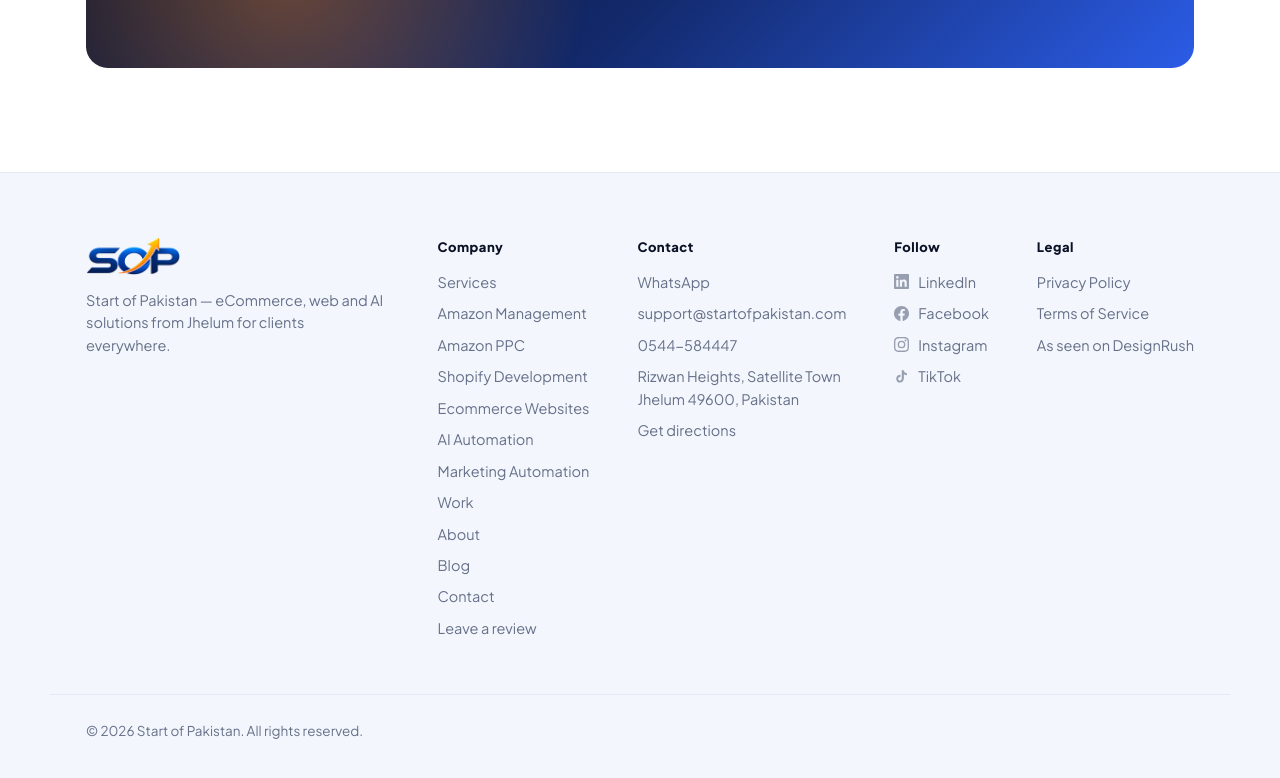
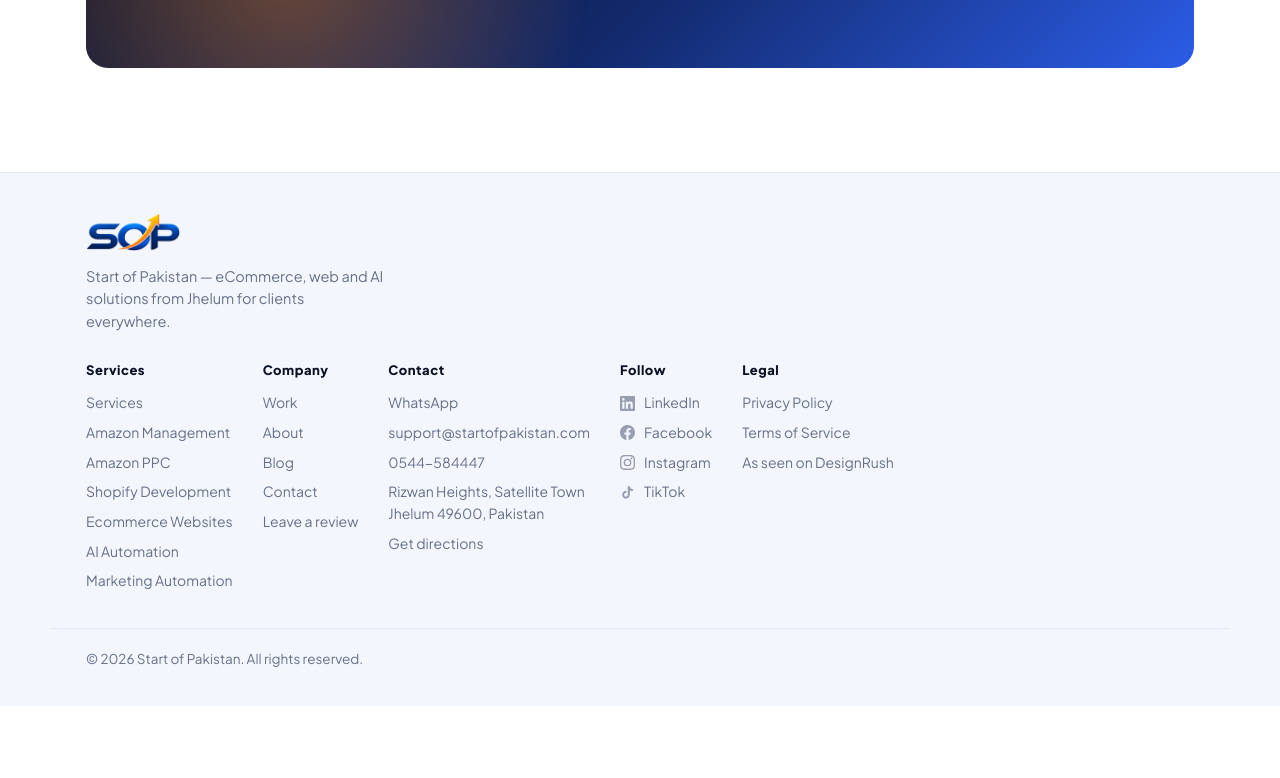
Before and after one commit to startofpakistan1-svg/sop-website, a Next.js app: page /services in a window 1280 px wide. Shown: the part 8081-8859 px from the top of the page. After the commit the page ends 8787 px from the top, so only its background shows below. Built offline with nearby package versions, Linux system fonts and the light colour scheme.

Commit message:
Fix footer layout

```diff
--- a/src/app/globals.css
+++ b/src/app/globals.css
@@ -569,17 +569,23 @@
 .nf-actions{display:flex;gap:14px;margin-top:36px;flex-wrap:wrap}
 
 /* ============ FOOTER ============ */
-footer{padding:64px 0 44px;border-top:1px solid var(--hair);background:var(--mist)}
-.foot{display:flex;justify-content:space-between;gap:40px;flex-wrap:wrap}
+footer{padding:40px 0 36px;border-top:1px solid var(--hair);background:var(--mist)}
+.foot{display:flex;justify-content:space-between;gap:28px 40px;flex-wrap:wrap}
 .foot p{color:var(--ash);font-size:14.5px;margin-top:14px;max-width:300px}
-.foot-links{display:flex;gap:48px;flex-wrap:wrap}
-.foot-col h4{font-size:13px;font-weight:800;letter-spacing:.04em;margin-bottom:14px}
-.foot-col a,.foot-col span{display:block;color:var(--ash);font-size:14.5px;margin-bottom:9px;transition:color .3s ease,transform .35s var(--e)}
+/* one column on phones, two from sm, three from md, a single row from lg */
+.foot-links{display:grid;grid-template-columns:1fr;gap:24px 40px}
+@media (min-width:640px){.foot-links{grid-template-columns:repeat(2,auto)}}
+@media (min-width:768px){.foot-links{grid-template-columns:repeat(3,auto)}}
+@media (min-width:1024px){.foot-links{grid-template-columns:repeat(5,auto);gap:24px 30px}}
+.foot-col h4{font-size:13px;font-weight:800;letter-spacing:.04em;margin-bottom:12px}
+.foot-col a,.foot-col span{display:block;color:var(--ash);font-size:14px;margin-bottom:8px;transition:color .3s ease,transform .35s var(--e)}
 .foot-col a:hover{color:var(--ink);transform:translateX(3px)}
 .foot-col a.foot-social{display:flex;align-items:center;gap:9px}
 .foot-col a.foot-social .ico{opacity:.65;transition:opacity .3s ease}
 .foot-col a.foot-social:hover .ico{opacity:1}
-.copy{margin-top:46px;padding-top:26px;border-top:1px solid var(--hair);color:var(--ash);font-size:13.5px}
+.copy{margin-top:28px;padding-top:20px;border-top:1px solid var(--hair);color:var(--ash);font-size:13.5px}
+/* clear the fixed WhatsApp / chat buttons so they never sit over footer text */
+@media (max-width:600px){footer{padding-bottom:120px}}
 
 /* ============ REDUCED MOTION ============ */
 @media (prefers-reduced-motion:reduce){
--- a/src/components/Footer.jsx
+++ b/src/components/Footer.jsx
@@ -21,7 +21,7 @@
 
         <div className="foot-links">
           <div className="foot-col">
-            <h4>Company</h4>
+            <h4>Services</h4>
             <Link href="/services">Services</Link>
             <Link href="/amazon-account-management">Amazon Management</Link>
             <Link href="/amazon-ppc-management">Amazon PPC</Link>
@@ -29,6 +29,10 @@
             <Link href="/ecommerce-website-development">Ecommerce Websites</Link>
             <Link href="/ai-automation">AI Automation</Link>
             <Link href="/marketing-automation">Marketing Automation</Link>
+          </div>
+
+          <div className="foot-col">
+            <h4>Company</h4>
             <Link href="/portfolio">Work</Link>
             <Link href="/about">About</Link>
             <Link href="/blog">Blog</Link>
```
